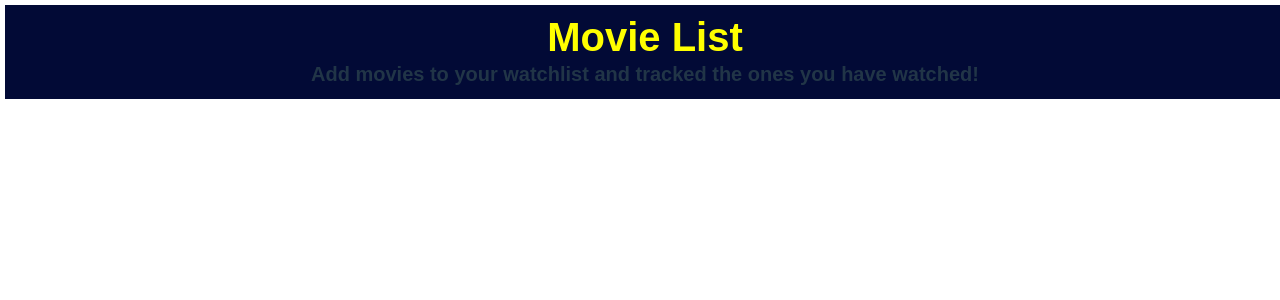
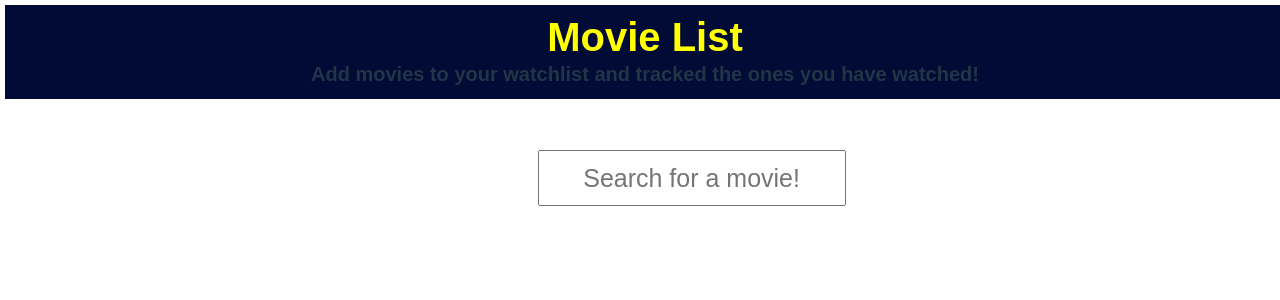
Before and after one commit to danielsodera/Movie-List-App, a React (Vite) app in the folder movie-list-app/: page / in a window 1280 px wide. Shown: the top 300 px of the page. Built offline with nearby package versions, Linux system fonts and the light colour scheme.

Commit message:
Added input "search bar"

```diff
--- a/movie-list-app/src/App.css
+++ b/movie-list-app/src/App.css
@@ -26,3 +26,17 @@
   margin-bottom: 10px;
 
 }
+
+.search-bar-container {
+  position: absolute;
+  top: 150px;
+  left: 42%;
+}
+
+.search-bar-container input{
+  height: 50px;
+  width: 300px;
+  text-align: center;
+  font-size: 25px;
+
+}
--- a/movie-list-app/src/App.jsx
+++ b/movie-list-app/src/App.jsx
@@ -1,5 +1,6 @@
 import React from 'react'
 import './App.css'
+import SearchBar from './components/SearchBar'
 
 function App() {
 
@@ -10,6 +11,7 @@ function App() {
       <h1>Movie List</h1>
       <h2>Add movies to your watchlist and tracked the ones you have watched!</h2>
       </header>
+    <SearchBar />
 
     </>
   )
--- /dev/null
+++ b/movie-list-app/src/components/SearchBar.jsx
@@ -0,0 +1,20 @@
+import React, {useState} from "react";
+
+
+export default function SearchBar(){
+
+
+    return (
+        <div className="search-bar-container">
+
+        <input type="text" placeholder="Search for a movie!" />
+
+
+
+
+        </div>
+    )
+
+
+
+}
```
